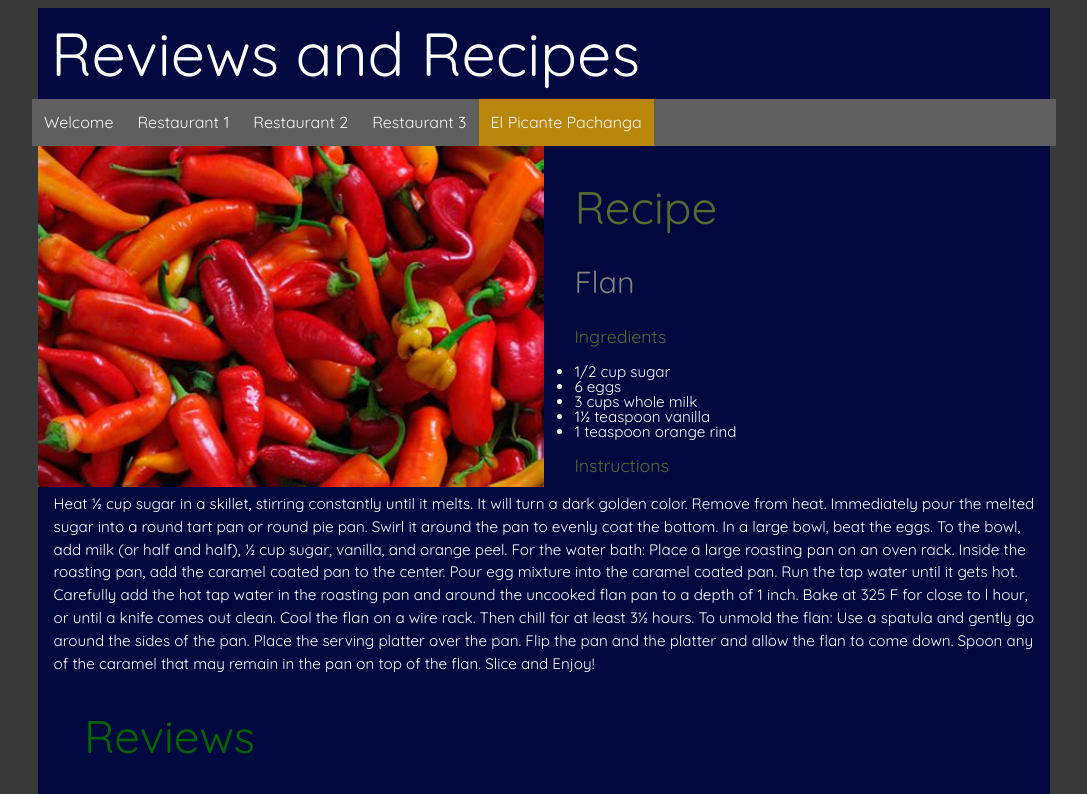
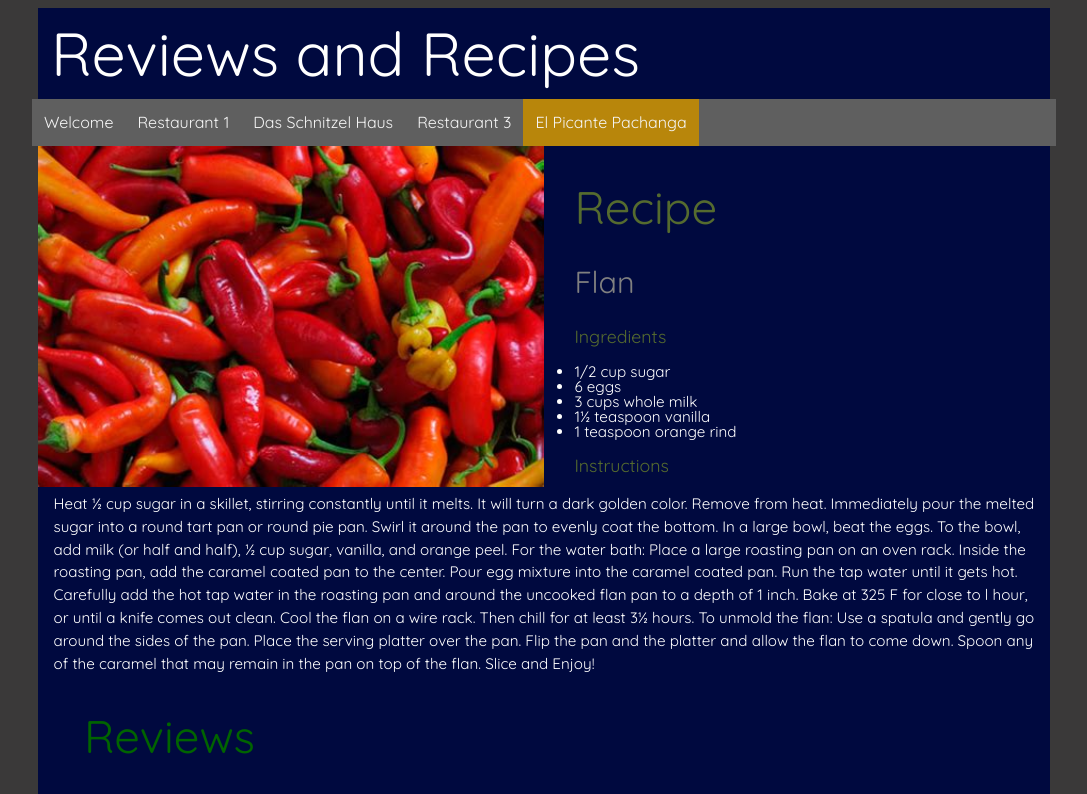
Before and after one commit to marissadashen/A4-Web-Page-Project, a plain HTML site: page elpicantepachanga.html in a window 1280 px wide. Shown: the top 794 px of the page, without its empty margins (96-1183 px from the left). Drawn offline with Linux system fonts and the light colour scheme.

Commit message:
updated restaurant 2 name to das schnitzel haus
updated restaurant 2 name and updated anchor tag

```diff
--- a/elpicantepachanga.html
+++ b/elpicantepachanga.html
@@ -14,7 +14,7 @@
      <nav class="topnav" id="myTopnav">
        <a href="index.html">Welcome</a>
        <a href="restaurant1.html">Restaurant 1</a>
-       <a href="restaurant2.html">Restaurant 2</a>
+       <a href="dasschnitzelhaus.html">Das Schnitzel Haus</a>
        <a href="restaurant3.html">Restaurant 3</a>
        <a href="elpicantepachanga.html" class="active">El Picante Pachanga</a>
      </nav>
```
